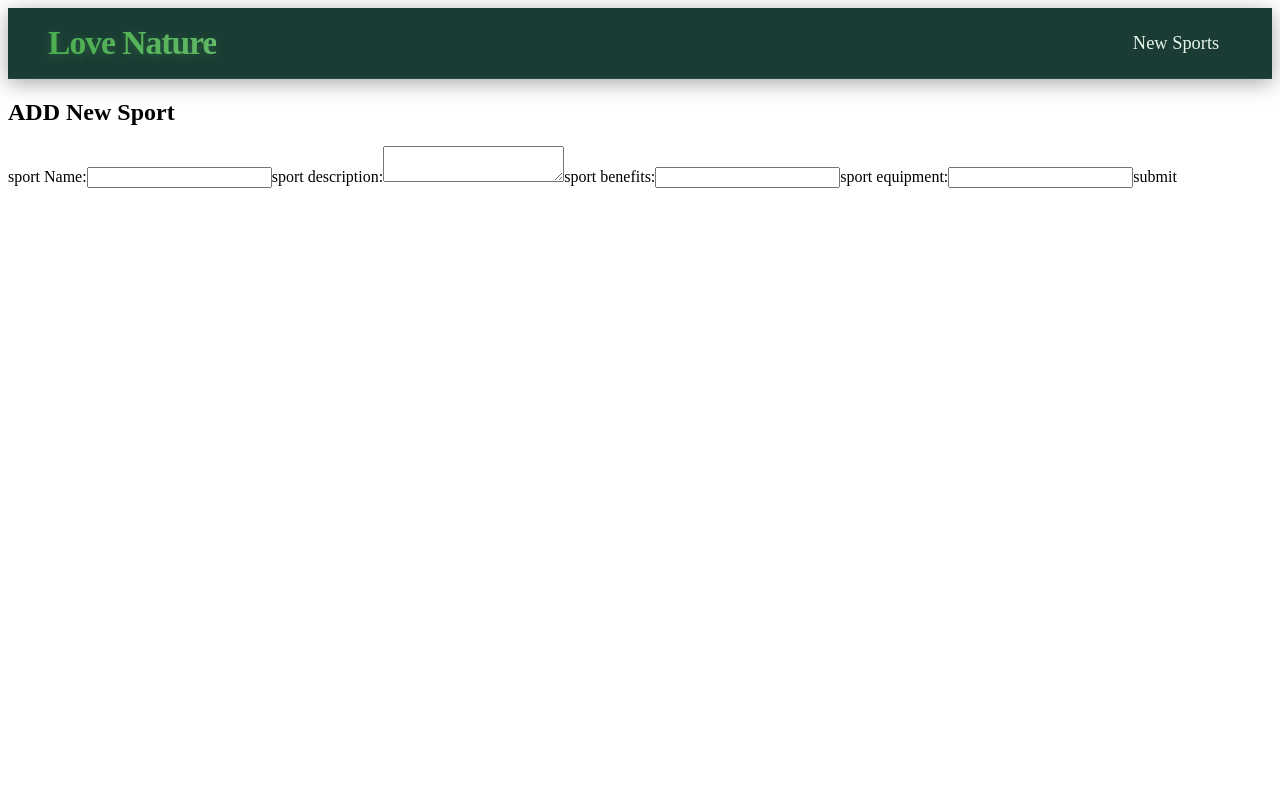
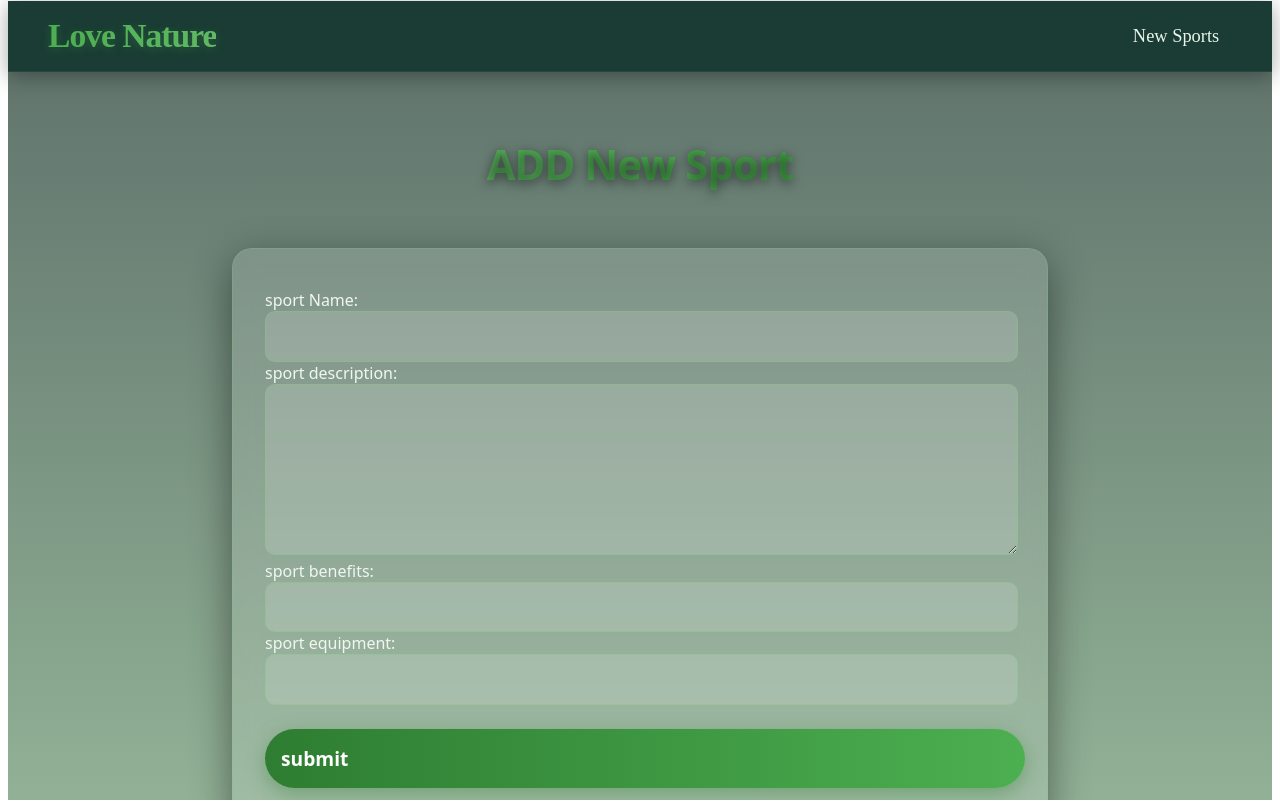
Before and after one commit to Its-ech/nature-app, a React (Create React App) app: page /newSport in a window 1280 px wide. Shown: the top 800 px of the page. Built offline with nearby package versions, Linux system fonts and the light colour scheme.

Commit message:
debug some css code

```diff
--- a/src/components/Navbar.css
+++ b/src/components/Navbar.css
@@ -9,7 +9,7 @@
 
 .navbar {
   position: sticky;
-  top: 0;
+  margin-top: -7px;
   z-index: 1000;
   background-color: var(--dark-forest);
   box-shadow: 0 4px 20px var(--shadow);
--- a/src/pages/Home/Home.css
+++ b/src/pages/Home/Home.css
@@ -3,7 +3,7 @@
   background: url('https://images.pexels.com/photos/117843/pexels-photo-117843.jpeg') center/cover no-repeat fixed;
   background-color: rgba(232, 245, 233, 0.85);
   background-blend-mode: overlay;
-  padding: 2rem 1rem;
+  padding: 1rem 1rem;
   font-family: system-ui, -apple-system, sans-serif;
   color: #1b3a2f;
 }
--- a/src/pages/create/Create.css
+++ b/src/pages/create/Create.css
@@ -0,0 +1,108 @@
+.create {
+  min-height: 100vh;
+  padding: 4rem 1.5rem 6rem;
+  background: linear-gradient(to bottom, rgba(30, 58, 47, 0.7), rgba(46, 125, 50, 0.45));
+  color: #f0f7f0;
+  font-family: system-ui, -apple-system, sans-serif;
+}
+
+.add-sport {
+  font-size: 2.6rem;
+  font-weight: 700;
+  text-align: center;
+  margin: 0 0 3.5rem;
+  color: #e8f5e9;
+  text-shadow: 0 3px 12px rgba(0, 0, 0, 0.55);
+  background: linear-gradient(90deg, #81c784, #4caf50, #2e7d32);
+  -webkit-background-clip: text;
+  background-clip: text;
+  -webkit-text-fill-color: transparent;
+  letter-spacing: -0.8px;
+}
+
+/* form  */
+form {
+  max-width: 750px;
+  margin: 0 auto;
+  background: rgba(255, 255, 255, 0.13);
+  backdrop-filter: blur(12px);
+  border-radius: 20px;
+  padding: 2.5rem 2rem;
+  border: 1px solid rgba(129, 199, 132, 0.25);
+  box-shadow: 0 12px 40px rgba(0, 0, 0, 0.45);
+}
+
+/*  label + span + input/textarea */
+label {
+  display: block;
+  margin-bottom: 1.8rem;
+}
+
+label span {
+  display: block;
+  font-size: 1.15rem;
+  font-weight: 500;
+  margin-bottom: 0.6rem;
+  color: #d0e8d0;
+}
+
+/* input  textarea */
+input,
+textarea {
+  width: 95%;
+  padding: 0.9rem 1.2rem;
+  font-size: 1.05rem;
+  border: 1px solid rgba(129, 199, 132, 0.4);
+  border-radius: 10px;
+  background: rgba(255, 255, 255, 0.15);
+  color: #f0f7f0;
+  transition: all 0.3s ease;
+}
+
+input:focus,
+textarea:focus {
+  outline: none;
+  border-color: #4caf50;
+  box-shadow: 0 0 0 4px rgba(76, 175, 80, 0.25);
+  background: rgba(255, 255, 255, 0.22);
+}
+
+textarea {
+  min-height: 140px;
+  resize: vertical;
+}
+
+/*  submit */
+.btn {
+  display: block;
+  width: 97%;
+  padding: 1rem;
+  font-size: 1.2rem;
+  font-weight: 600;
+  color: white;
+  background: linear-gradient(90deg, #2e7d32, #4caf50);
+  border: none;
+  border-radius: 50px;
+  cursor: pointer;
+  transition: all 0.35s ease;
+  box-shadow: 0 6px 20px rgba(46, 125, 50, 0.4);
+  margin-top: 1.5rem;
+}
+
+.btn:hover {
+  transform: translateY(-3px);
+  background: linear-gradient(90deg, #4caf50, #66bb6a);
+  box-shadow: 0 12px 30px rgba(76, 175, 80, 0.5);
+}
+
+.btn:active {
+  transform: translateY(1px);
+  box-shadow: 0 4px 15px rgba(46, 125, 50, 0.35);
+}
+
+/* mobile */
+@media (max-width: 768px) {
+  .add-sport { font-size: 2.2rem; margin-bottom: 2.5rem; }
+  form { padding: 2rem 1.5rem; }
+  .btn { font-size: 1.15rem; padding: 0.9rem; }
+}
--- a/src/pages/create/Create.js
+++ b/src/pages/create/Create.js
@@ -1,15 +1,20 @@
 import React, { useState } from 'react'
+import './Create.css'
+
 
 export default function Create() {
     const[name,setName] = useState('')
     const[description, setDescription] = useState('')
     const[benefits, setBenefits] = useState('')
     const[equipment, setEquipment] = useState('')
+    const handleSubmit = (e)=>{
+        e.preventDefault()
+    }
   return (
     <div className='create'>
         <h2 className='add-sport'>ADD New Sport</h2>
 
-        <form>
+        <form onSubmit={handleSubmit}>
             <lable>
                 <span>sport Name:</span>
                 <input type="text" onChange={(e)=> setName(e.target.value)}
@@ -42,7 +47,7 @@ export default function Create() {
                 />
             </lable>
 
-            <botton className="btn">submit</botton>
+            <botton className="btn"> submit</botton>
         </form>
     </div>
   )
```
